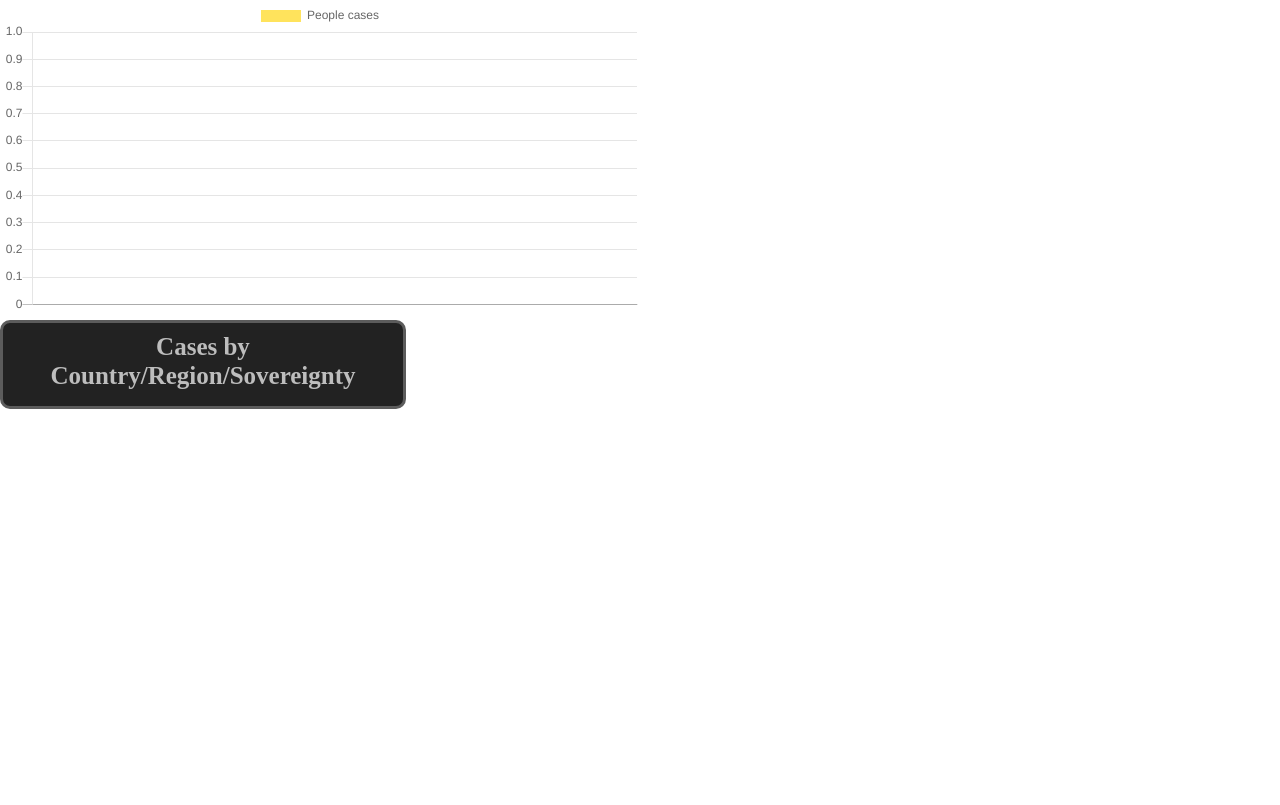
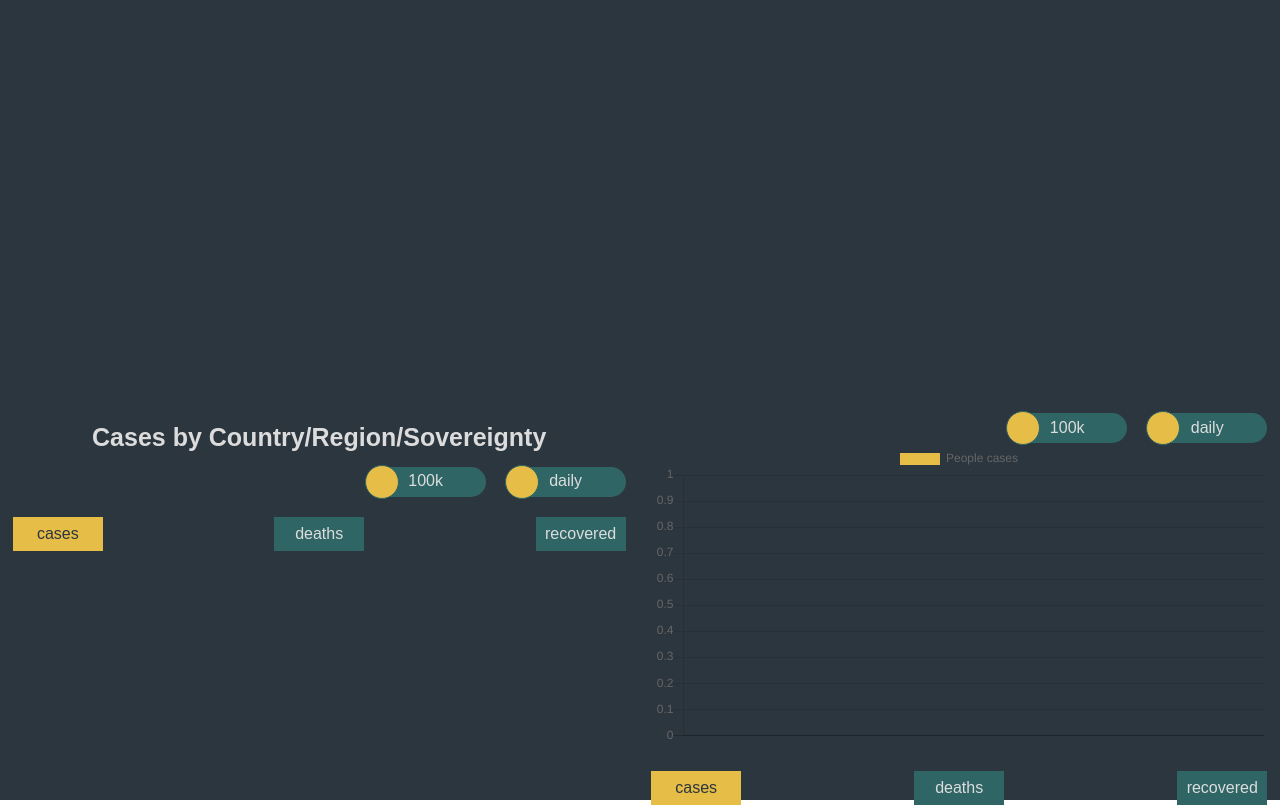
Before and after one commit to vi-voe/covid-dashboard, a website built with webpack: page src/index.html in a window 1280 px wide. Built offline with nearby package versions, Linux system fonts and the light colour scheme; no server answers.

Commit message:
feat: add btn + add styles

```diff
--- a/src/components/chart/chart.js
+++ b/src/components/chart/chart.js
@@ -1,3 +1,5 @@
+import Trigger from '../trigger/trigger';
+import Tabs from '../tabs/tabs';
 import './chart.scss';
 
 class CanvasChart {
@@ -7,11 +9,25 @@ class CanvasChart {
     this.canvas = document.createElement('canvas');
     this.canvas.id = 'chart';
 
+    const triggerWrap = document.createElement('div');
+    triggerWrap.classList.add('trigger-wrap');
+
+    this.trigger = new Trigger('trigger1', 'countMethod', ['total', '100k']);
+    this.trigger.render(triggerWrap);
+
+    this.trigger2 = new Trigger('trigger2', 'period', ['total', 'daily']);
+    this.trigger2.render(triggerWrap);
+
+    this.chart.appendChild(triggerWrap);
+
     this.chart.appendChild(this.canvas);
+
+    this.tabs = new Tabs('group', ['cases', 'deaths', 'recovered']);
+    this.tabs.render(this.chart);
   }
 
   render() {
-    document.querySelector('.container').appendChild(this.chart);
+    document.getElementById('bottom').appendChild(this.chart);
   }
 }
 
--- a/src/components/chart/chart.scss
+++ b/src/components/chart/chart.scss
@@ -1,3 +1 @@
-.chart-wrap {
-  width: 50%;
-}
+.chart-wrap {}
--- a/src/components/container/container.js
+++ b/src/components/container/container.js
@@ -4,6 +4,17 @@ class Container {
   constructor() {
     this.main = document.createElement('main');
     this.main.classList.add('container');
+
+    const top = document.createElement('div');
+    top.classList.add('row');
+    top.id = 'top';
+
+    const bottom = document.createElement('div');
+    bottom.classList.add('row');
+    bottom.id = 'bottom';
+
+    this.main.appendChild(top);
+    this.main.appendChild(bottom);
   }
 
   render() {
--- a/src/components/container/container.scss
+++ b/src/components/container/container.scss
@@ -1,7 +1,40 @@
 @import 'normalize.css';
+
+:root {
+  --color-base: rgba(44, 54, 63, 1);
+  --color-main: #E5BD47;
+  --color-second: #2F6665;
+  --color-text: #DCDCDD;
+  --color-emph: #ca3c38;
+}
+
+* {
+  outline: none;
+}
+
+.container {
+  background-color: var(--color-base);
+  color: var(--color-text);
+  font-family: arial, helvetica, serif;
+  color: var(--color-text);
+}
+
+button {
+  border: none
+}
 
 .container {
   position: relative;
   width: 100%;
   height: 100vh;
 }
+
+.row {
+  height: 50vh;
+  display: flex;
+
+  &>div {
+    flex: 1;
+    padding: 1%;
+  }
+}
--- a/src/components/table/table.js
+++ b/src/components/table/table.js
@@ -1,6 +1,8 @@
 import './table.scss';
 import tableHeader from './var';
 import Data from '../../modules/data/DataGlobal';
+import Trigger from '../trigger/trigger';
+import Tabs from '../tabs/tabs';
 
 let selectedList;
 
@@ -17,7 +19,21 @@ class Table {
     const textContent = document.createTextNode(tableHeader);
     listHeader.appendChild(textContent);
 
-    document.querySelector('.container').appendChild(this.wrapper);
+    const triggerWrap = document.createElement('div');
+    triggerWrap.classList.add('trigger-wrap');
+
+    this.trigger = new Trigger('trigger3', 'countMethod', ['total', '100k']);
+    this.trigger.render(triggerWrap);
+
+    this.trigger2 = new Trigger('trigger4', 'period', ['total', 'daily']);
+    this.trigger2.render(triggerWrap);
+
+    this.wrapper.appendChild(triggerWrap);
+
+    document.getElementById('bottom').appendChild(this.wrapper);
+
+    this.tabs = new Tabs('group', ['cases', 'deaths', 'recovered']);
+    this.tabs.render(this.wrapper);
   }
 
   render() {
--- a/src/components/table/table.scss
+++ b/src/components/table/table.scss
@@ -1,9 +1,4 @@
-.list_wrap {
-  background-color: #222222;
-  max-width: 400px;
-  border: 3px solid #5c5c5c;
-  border-radius: 10px;
-}
+.list_wrap {}
 
 .list {
   border: 0;
@@ -13,35 +8,41 @@
   list-style-type: none;
   font-size: 20px;
   overflow-y: scroll;
-  max-height: 500px;
+  max-height: calc(50vh - 210px);
+
   &__header {
-      color: #bdbdbd;
+    color: var(--color-text);
     text-align: center;
     font-size: 25px;
     padding: 10px 0 15px 0;
     margin: 0;
   }
+
   &__item {
     cursor: pointer;
-      color: #ffffff;
+    color: var(--color-text);
     padding: 3px 0;
-      border-bottom: 1px solid #5c5c5c;
+    border-bottom: 1px solid var(--color-text);
   }
+
   &__item span {
     padding: 0 10px;
-      color: #e83732;
+    color: var(--color-main);
   }
+
   &-active {
-      background-color: #1b61a6;
+    background-color: var(--color-second);
   }
 }
 
 .list::-webkit-scrollbar {
   width: 10px;
 }
+
 .list::-webkit-scrollbar-track {
   background-color: #404040;
 }
+
 .list::-webkit-scrollbar-thumb {
-  background-color: #5c5c5c;
+  background-color: var(--color-text);
 }
--- /dev/null
+++ b/src/components/tabs/tabs.js
@@ -0,0 +1,40 @@
+import { publisher } from '../../modules/observer/publisher';
+import './tabs.scss';
+
+class Tabs {
+  constructor(data, values) {
+    this.tabsContainer = document.createElement('div');
+    this.tabsContainer.classList.add('tabs');
+    this.datasetName = data;
+    this.makeBtns(values);
+    this.tabsContainer.addEventListener('click', (e) => this.showInfo(e));
+  }
+
+  makeBtns(values) {
+    values.forEach((el, ind) => {
+      const btn = document.createElement('button');
+      btn.innerHTML = el;
+      btn.classList.add('tabs__item');
+      if (ind === 0) btn.classList.add('tabs__item--on');
+      btn.dataset[this.datasetName] = el;
+
+      this.tabsContainer.appendChild(btn);
+    });
+  }
+
+  showInfo(e) {
+    if (!e.target.classList.contains('tabs__item')) return;
+
+    document.querySelectorAll('.tabs__item--on').forEach((el) => el.classList.remove('tabs__item--on'))
+    document.querySelectorAll(`.tabs__item[data-${this.datasetName} = ${e.target.dataset[this.datasetName]}]`)
+    .forEach((el) => el.classList.add('tabs__item--on'));
+
+    publisher.notify(this.datasetName, e.target.dataset[this.datasetName]);
+  }
+
+  render(selector) {
+    selector.appendChild(this.tabsContainer);
+  }
+}
+
+export default Tabs;
--- /dev/null
+++ b/src/components/tabs/tabs.scss
@@ -0,0 +1,24 @@
+.tabs {
+  display: flex;
+  justify-content: space-between;
+  margin: 20px 0;
+
+  &__item {
+    width: 90px;
+    padding: 8px 0;
+    background-color: var(--color-second);
+    color: var(--color-text);
+    transition: box-shadow .5s;
+    cursor: pointer;
+
+    &--on {
+      background: var(--color-main);
+      color: var(--color-base);
+      pointer-events: none;
+    }
+
+    &:hover {
+      box-shadow: inset 0 0 5px 0 var(--color-main);
+    }
+  }
+}
--- /dev/null
+++ b/src/components/trigger/trigger.js
@@ -0,0 +1,35 @@
+import { publisher } from '../../modules/observer/publisher';
+import './trigger.scss';
+
+class Trigger {
+  constructor(id, value, text) {
+    this.main = document.createElement('button');
+    this.main.classList.add('trigger');
+    this.main.id = id;
+    this.ind = 1;
+    this.text = text;
+    this.main.innerHTML = this.text[this.ind];
+    this.datasetName = value;
+    this.main.dataset[this.datasetName] = true;
+
+    this.main.addEventListener('click', () => this.switch());
+  }
+
+  render(selector) {
+    selector.appendChild(this.main);
+  }
+
+  switch() {
+    this.ind = (this.ind === 1) ? 0 : 1;
+    document.querySelectorAll(`.trigger`)
+      .forEach((el) => {
+        if (!el.dataset[this.datasetName]) return;
+        el.classList.toggle('trigger--on');
+        el.innerHTML = this.text[this.ind];
+      });
+    this.main.dataset[this.datasetName] = this.main.dataset[this.datasetName] != 'true';
+    publisher.notify(this.datasetName, this.main.dataset[this.datasetName]);
+  }
+}
+
+export default Trigger;
--- /dev/null
+++ b/src/components/trigger/trigger.scss
@@ -0,0 +1,40 @@
+.trigger-wrap {
+  display: flex;
+  justify-content: flex-end;
+}
+
+.trigger {
+  position: relative;
+  width: 120px;
+  height: 30px;
+  margin-left: 20px;
+  border-radius: 20px;
+  background: var(--color-second);
+  color: var(--color-text);
+  text-align: center;
+  cursor: pointer;
+  transition: box-shadow .5s;
+
+  &:before {
+    content: '';
+    position: absolute;
+    top: -2px;
+    left: -1px;
+    width: 32px;
+    height: 32px;
+    border-radius: 50%;
+    border: 1px solid var(--color-second);
+    background: var(--color-main);
+    transition: transform .5s, box-shadow .5s;
+  }
+
+  &--on {
+    &:before {
+      transform: translate(89px);
+    }
+  }
+
+  &:hover {
+    box-shadow: inset 0 0 5px 0 var(--color-main);
+  }
+}
--- a/src/js/main.js
+++ b/src/js/main.js
@@ -1,12 +1,17 @@
 import Container from '../components/container/container';
 import CanvasChart from '../components/chart/chart';
+import Table from '../components/table/table';
 
 import ChartPainter from '../modules/chart/chart';
-import Table from '../components/table/table';
+import { publisher } from '../modules/observer/publisher';
 
 // render container
 const container = new Container();
 container.render();
+
+// table
+const table = new Table();
+table.initTableList();
 
 // render chart
 const canvasChart = new CanvasChart();
@@ -15,6 +20,6 @@ canvasChart.render();
 const chartPainter = new ChartPainter(canvasChart);
 chartPainter.render();
 
-// table
-const table = new Table();
-table.initTableList();
+publisher.subscribe(chartPainter, "group");
+publisher.subscribe(chartPainter, "countMethod");
+publisher.subscribe(chartPainter, "period");
--- a/src/modules/chart/chart.js
+++ b/src/modules/chart/chart.js
@@ -6,8 +6,8 @@ class ChartPainter {
     this.data = new Data();
 
     this.group = 'cases'; // cases, deaths? recovered
-    this.countMethod = 'ABS'; // abs, 100thousand
-    this.period = 'total'; // total, day
+    this.countMethod = 'true'; // abs, 100thousand
+    this.period = 'true'; // total, day
 
     this.peopleWorld = 7827000000;
 
@@ -15,8 +15,8 @@ class ChartPainter {
       data: {
         datasets: [{
           label: 'People: ',
-          backgroundColor: '#ffe35c',
-          borderColor: '#ffe35c',
+          backgroundColor: '#E5BD47',
+          borderColor: '#E5BD47',
           data: [],
           type: 'bar',
           pointRadius: 0,
@@ -48,6 +48,7 @@ class ChartPainter {
           yAxes: [{
             ticks: {
               beginAtZero: true,
+              callback: (value) => (value > 99000) ? `${value / 10e6}M` : value,
             },
           }],
         },
@@ -75,12 +76,13 @@ class ChartPainter {
     await this.data.getDataTotalCasesGlobalHistorical().then((res) => {
       let prev = 0;
       Object.entries(res[this.group]).forEach((pair) => {
-        let people = (this.period === 'total') ? pair[1] : pair[1] - prev;
+        let people = (this.period === 'true') ? pair[1] : pair[1] - prev;
         prev = pair[1];
-        people = (this.countMethod === 'ABS') ? people : Math.round((people * 100000) / this.peopleWorld);
+        people = (this.countMethod === 'true') ? people : Math.round((people * 100000) / this.peopleWorld);
         dataChartArray.push({ t: pair[0].valueOf(), y: people });
       });
     }).catch((error) => console.error(error));
+
     return dataChartArray;
   }
 
--- /dev/null
+++ b/src/modules/observer/observer.js
@@ -0,0 +1,35 @@
+class MapListeners {
+  constructor() {
+    // в свойстве m будет храниться хэш карта вида:
+    // {eventName: [object1, object2, ...], eventName2: [...], ...}
+    this.m = {};
+  }
+
+  add(listener, event) {
+    if (this.m.hasOwnProperty(event)) {
+      this.m[event].push(listener);
+    } else {
+      this.m[event] = [];
+      this.m[event].push(listener);
+    }
+  }
+
+  remove(listener, event) {
+    if (this.m.hasOwnProperty(event)) {
+      this.m[event].forEach((l) => {
+        if (l === listener) {
+          this.m[event].splice(this.m[event].indexOf(listener), 1);
+          if (Object.keys(this.m[event]).length == 0) {
+            delete this.m[event];
+          }
+        }
+      });
+    }
+  }
+
+  get() {
+    return this.m;
+  }
+}
+
+export default MapListeners;
--- /dev/null
+++ b/src/modules/observer/publisher.js
@@ -0,0 +1,27 @@
+import MapListeners from './observer';
+
+class Publisher {
+  constructor() {
+    this.mapList = new MapListeners();
+  }
+
+  subscribe(listener, event) {
+    this.mapList.add(listener, event);
+  }
+
+  unscribe(listener, event) {
+    this.mapList.remove(listener, event);
+  }
+
+  notify(event, data) {
+    if (this.mapList.get()[event]) {
+      this.mapList.get()[event].forEach((listener) => {
+        listener.rerender(event, data);
+      });
+    }
+  }
+}
+
+const publisher = new Publisher();
+
+export { publisher };
```
Also changed, not shown: src/index.html (+0 -1 lines), src/modules/trigger/trigger.js (added). Lines whose indentation alone changed are shown as unchanged.
